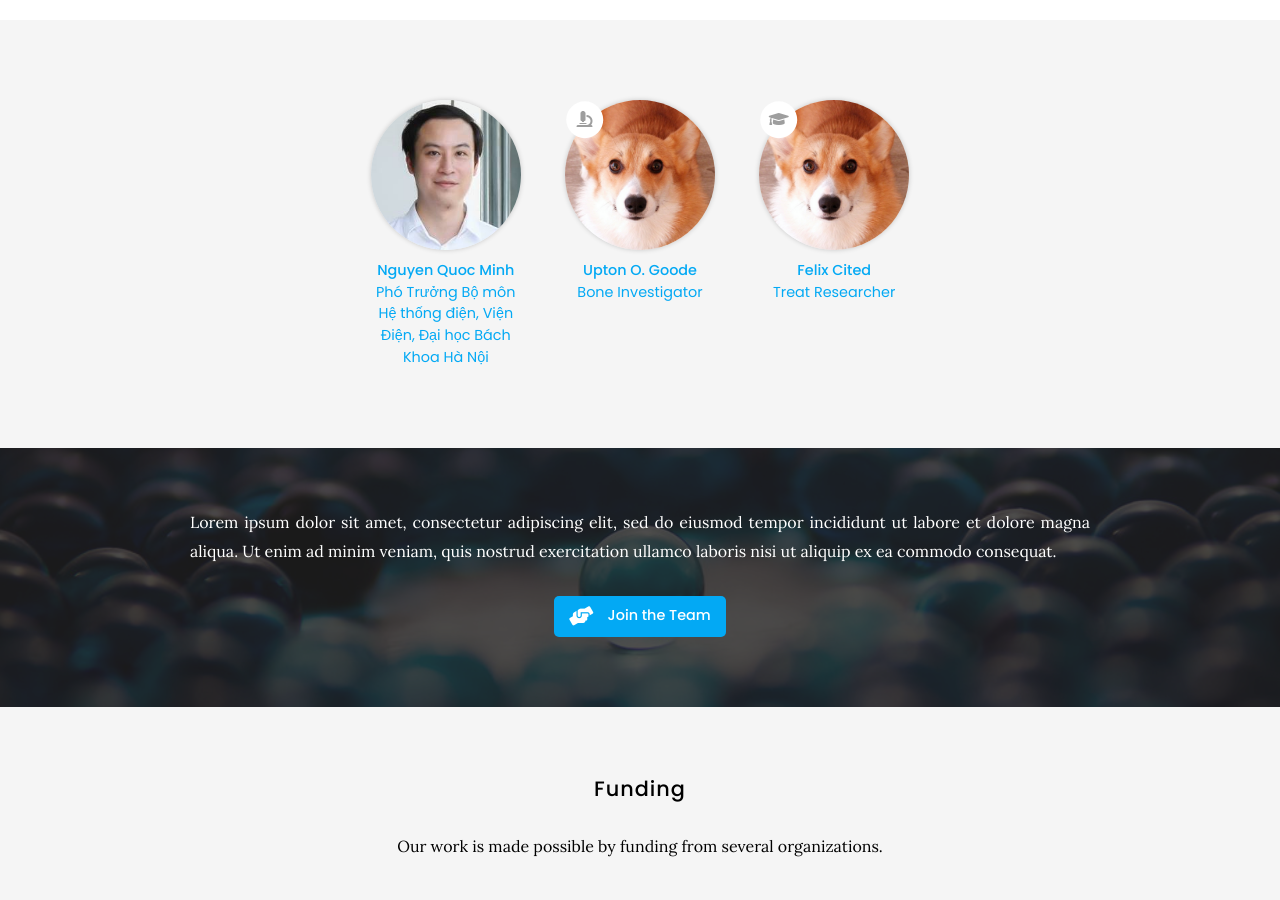
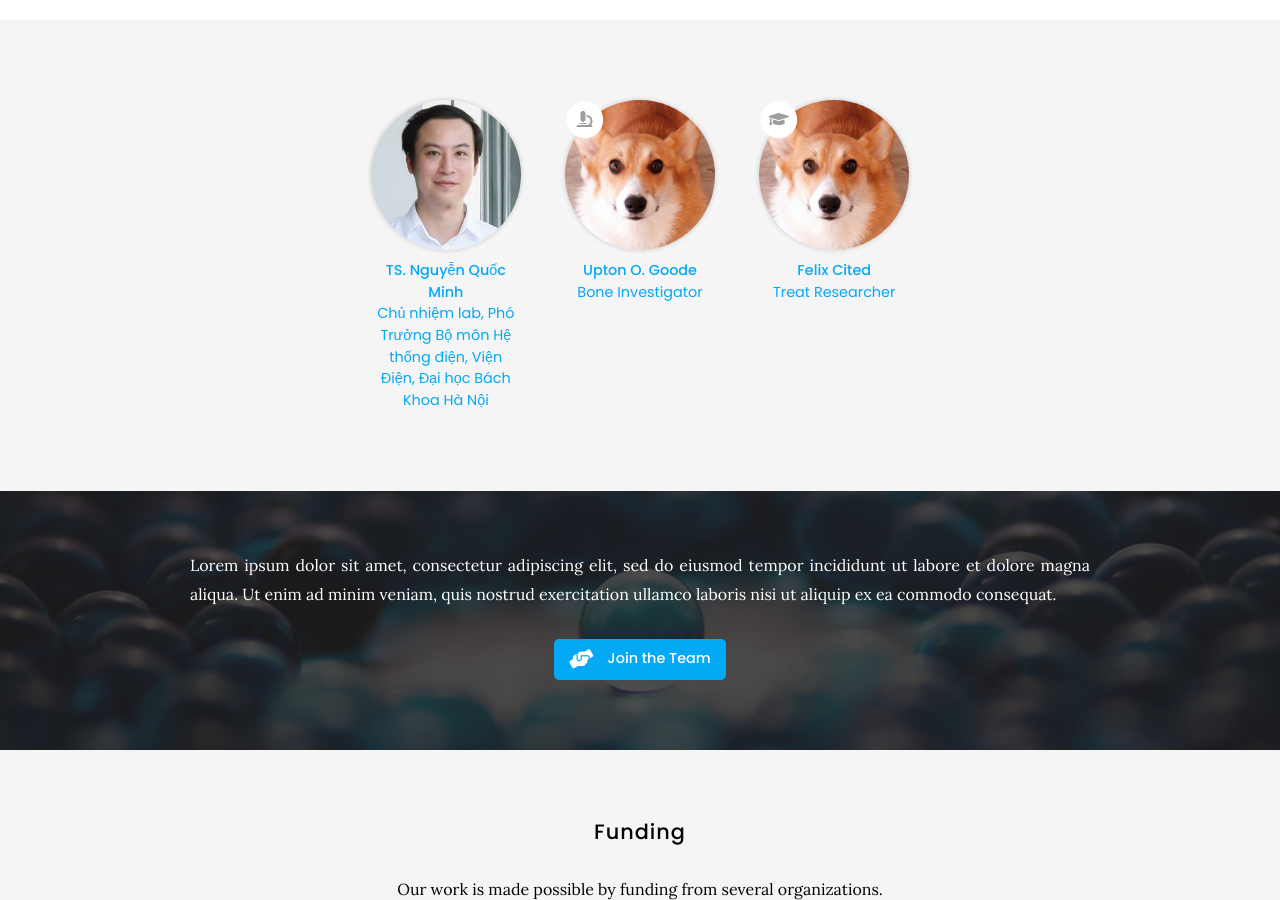
Before and after one commit to monkiravn/selab, a Jekyll site: the page built from team/index.md, in a window 1280 px wide and 900 px high, scrolled down 417 px. Built offline with Jekyll 4.4.1, drawn with Linux system fonts in a browser that asks for light colours; nearby versions of some CDN libraries.

Commit message:
update thay minh

```diff
--- a/_members/nguyenquocminh.md
+++ b/_members/nguyenquocminh.md
@@ -1,7 +1,7 @@
 ---
-name: Nguyen Quoc Minh
+name: TS. Nguyễn Quốc Minh
 image: images/thayMinh.png
-description: Phó Trưởng Bộ môn Hệ thống điện, Viện Điện, Đại học Bách Khoa Hà Nội
+description: Chủ nhiệm lab, Phó Trưởng Bộ môn Hệ thống điện, Viện Điện, Đại học Bách Khoa Hà Nội
 role: chunhiem
 aliases:
 
```
